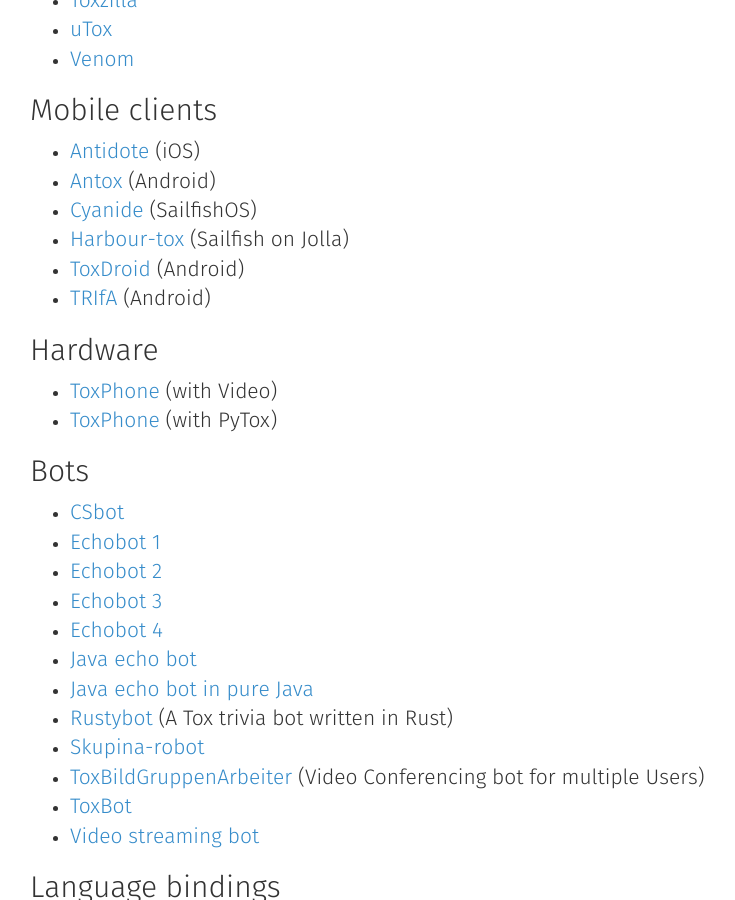
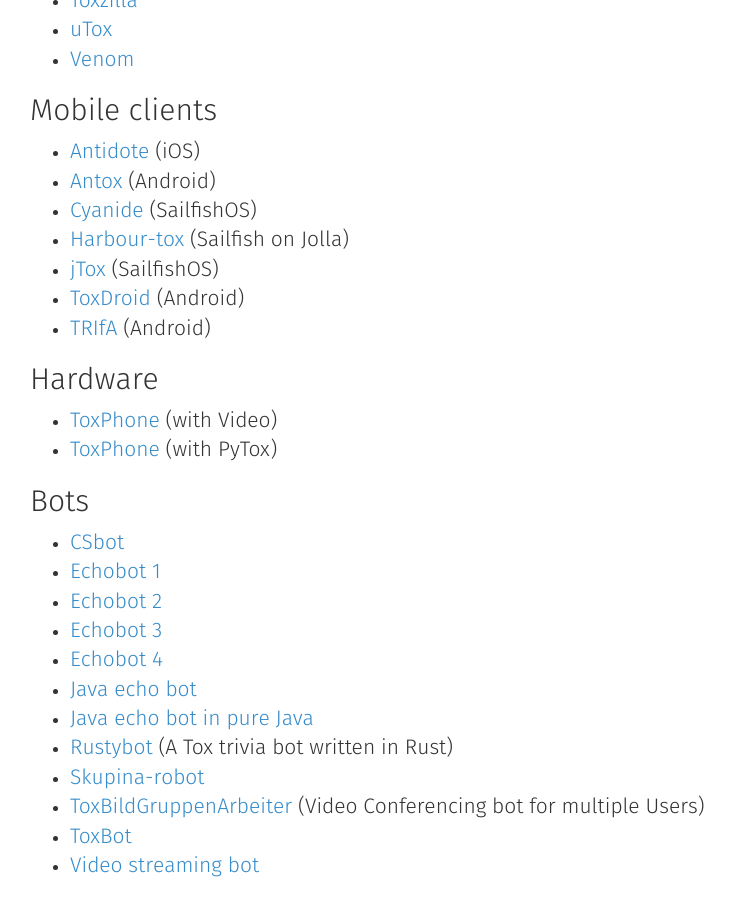
Before and after one commit to TokTok/website, a Jekyll site: the page built from toktok/integrations.md, in a window 1280 px wide and 900 px high, scrolled down 720 px. Shown: the whole window, without its empty margins (40-775 px from the left). Built offline with Jekyll 4.4.1, drawn with Linux system fonts in a browser that asks for light colours; nearby versions of some CDN libraries.

Commit message:
add jTox
Adds jTox mobile client for SailfishOS devices.

```diff
--- a/toktok/integrations.md
+++ b/toktok/integrations.md
@@ -40,6 +40,7 @@ yourself to this page.
 *   [Antox](https://github.com/Antox/Antox) (Android)
 *   [Cyanide](https://github.com/krobelus/cyanide) (SailfishOS)
 *   [Harbour-tox](https://github.com/emmanuelduv/harbour-tox) (Sailfish on Jolla)
+*   [jTox](https://github.com/almindor/harbour-jTox) (SailfishOS)
 *   [ToxDroid](https://github.com/suzp1984/ToxDroid) (Android)
 *   [TRIfA](https://github.com/zoff99/ToxAndroidRefImpl) (Android)
 
```
